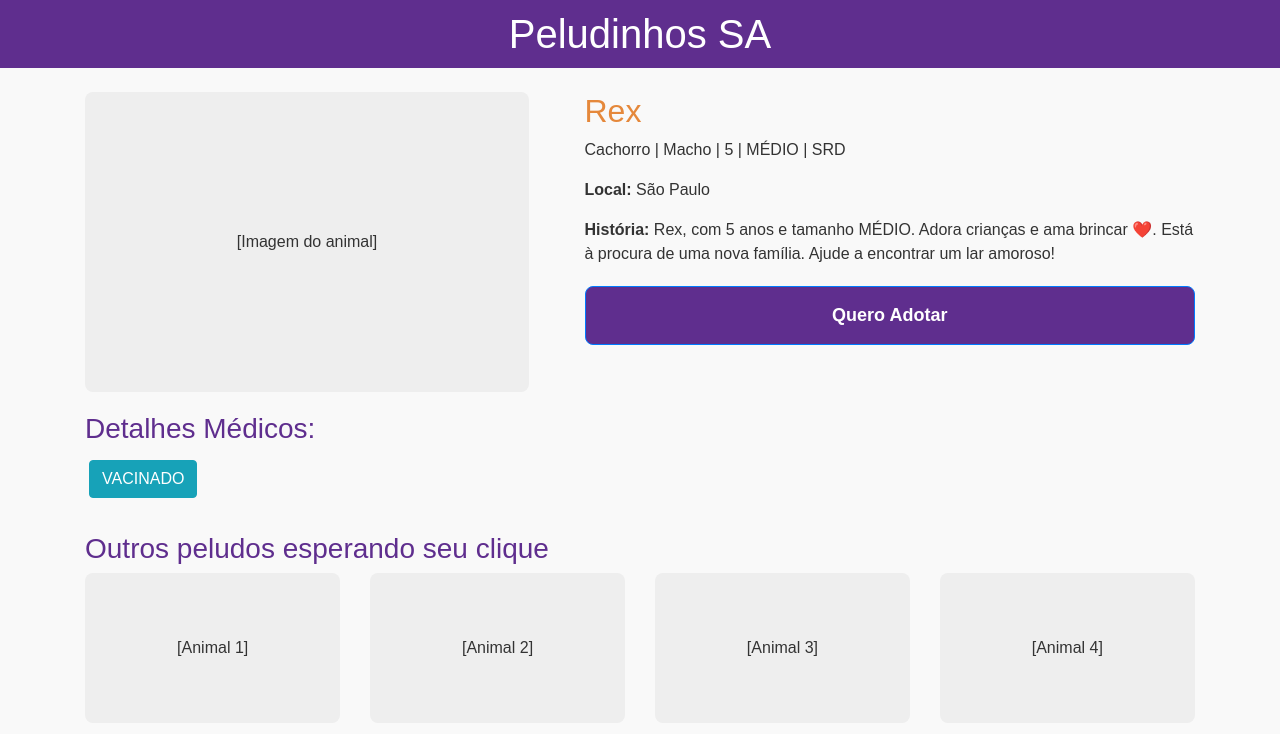
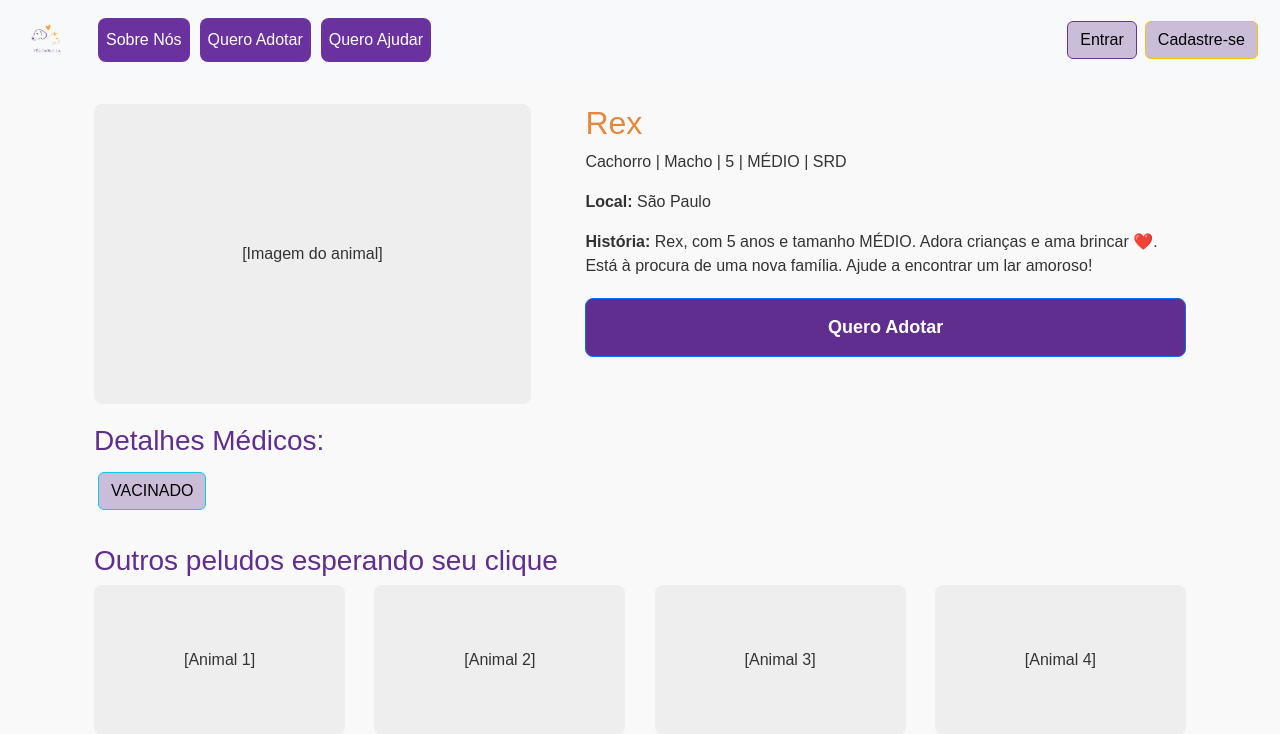
Before and after one commit to liviaboscolo/ProjetoFinal_SquadSarahGilbert, a Django app: page /detalhes/1/ in a window 1280 px wide. Shown: the top 734 px of the page. Run offline with Django 4.2, Linux system fonts and the light colour scheme; data comes from the database, SQL or seed files in the repository; both versions use the stored data as it was after the commit; some libraries are stand-ins or nearby versions.

Commit message:
nav bar adicionada e logo configurada no arquivo static

```diff
--- /dev/null
+++ b/projeto_abrigo_animal/animais/templates/base.html
@@ -0,0 +1,26 @@
+{% load static %}
+
+<!DOCTYPE html>
+<html lang="pt-br">
+<head>
+    <meta charset="UTF-8">
+    <meta name="viewport" content="width=device-width, initial-scale=1.0">
+    <title>PELUDINHOS S.A</title>
+    <link href="https://cdn.jsdelivr.net/npm/bootstrap@5.3.0/dist/css/bootstrap.min.css" rel="stylesheet">
+</head>
+<body>
+
+    {% include 'navbar.html' %}
+
+    <!-- Conteúdo específico de cada página -->
+    <div class="container mt-4">
+        {% block content %}
+        <!-- Aqui será inserido o conteúdo de cada página individual -->
+        {% endblock %}
+    </div>
+
+    <!-- Inclui o Footer -->
+
+    <script src="https://cdn.jsdelivr.net/npm/bootstrap@5.3.0/dist/js/bootstrap.bundle.min.js"></script>
+</body>
+</html>
--- a/projeto_abrigo_animal/animais/templates/detalhes.html
+++ b/projeto_abrigo_animal/animais/templates/detalhes.html
@@ -1,11 +1,6 @@
-<!DOCTYPE html>
-<html lang="pt-br">
-<head>
-    <meta charset="UTF-8">
-    <meta name="viewport" content="width=device-width, initial-scale=1.0">
-    <title>Lar Pelucinha</title>
-    <!-- Bootstrap CSS -->
-    <link href="https://stackpath.bootstrapcdn.com/bootstrap/4.5.2/css/bootstrap.min.css" rel="stylesheet">
+{% extends 'base.html' %}
+{% load static %}
+{% block content %}
     <style>
         body {
             font-family: Arial, sans-serif;
@@ -42,6 +37,7 @@
         }
         .medical-info {
             margin-top: 20px;
+
         }
         .medical-info h3 {
             margin-bottom: 10px;
@@ -51,6 +47,18 @@
             display: flex;
             justify-content: space-between;
         }
+
+        .btn{
+            background-color: rgba(97, 51, 135, 0.3); /* Altere para a cor desejada */
+            color: #000000; /* Cor do texto */
+        }
+
+        .btn:hover {
+            background-color: #4c2277; /* Cor ao passar o mouse */
+            color:white
+        }
+
+
         .status div {
             padding: 10px;
             background-color: #eee;
@@ -70,9 +78,13 @@
             text-decoration: none;
             font-size: 18px;
             font-weight: bold;
-            width: 100%; /* Largura de 50% */
+            width: 100%; /* Largura de 100% */
+        }
 
+        .adopt-button:hover {
+            background-color: #e5883b;
         }
+
         .other-animals {
             margin-top: 30px;
         }
@@ -93,17 +105,11 @@
             align-items: center;
         }
     </style>
-</head>
-<body>
-
-<header>
-    <h1>Peludinhos SA</h1>
-</header>
 
     <div class="container mt-4">
         <div class="animal-info">
             <div class="photo">
-            <!-- Aqui vai a imagem do animal ou um quadrado em branco -->
+                <!-- Aqui vai a imagem do animal ou um quadrado em branco (falta vincular o banco)-->
                 [Imagem do animal]
             </div>
             <div class="details">
@@ -113,10 +119,7 @@
                 <p><strong>História:</strong> {{ animal.descricao }} </p>
                 <a href="/admin/" class="adopt-button btn btn-primary">Quero Adotar</a>
             </div>
-
         </div>
-
-
 
         <div class="medical-info">
             <h3>Detalhes Médicos:</h3>
@@ -130,17 +133,11 @@
         <div class="other-animals">
             <h3>Outros peludos esperando seu clique</h3>
             <div class="gallery">
-            <div class="animal">[Animal 1]</div>
+                <div class="animal">[Animal 1]</div> <!-- Aqui vai a imagem do animal ou um quadrado em branco (falta vincular o banco)-->
                 <div class="animal">[Animal 2]</div>
                 <div class="animal">[Animal 3]</div>
                 <div class="animal">[Animal 4]</div>
             </div>
         </div>
     </div>
-
-<!-- Bootstrap JS, Popper.js, and jQuery -->
-<script src="https://code.jquery.com/jquery-3.5.1.slim.min.js"></script>
-<script src="https://cdn.jsdelivr.net/npm/@popperjs/core@2.9.3/dist/umd/popper.min.js"></script>
-<script src="https://stackpath.bootstrapcdn.com/bootstrap/4.5.2/js/bootstrap.min.js"></script>
-</body>
-</html>
+{% endblock %}
--- /dev/null
+++ b/projeto_abrigo_animal/animais/templates/navbar.html
@@ -0,0 +1,96 @@
+{% load static %}
+
+<style>
+    /* Navbar Container */
+    .navbar {
+        background-color: #f8f9fa; /* Fundo branco */
+        padding: 10px;
+    }
+
+    /* Brand (Logo e Texto) */
+    .navbar-brand {
+        font-size: 24px;
+        font-weight: bold;
+        color: #6a329f; /* Cor roxa */
+        display: flex;
+        align-items: center;
+    }
+
+    .navbar-brand img {
+        margin-right: 10px;
+    }
+
+    /* Navbar Items (Estilo de Botão) */
+    .nav-link {
+        font-size: 16px;
+        color: #fff;
+        background-color: #6a329f; /* Cor roxa */
+        margin-right: 10px;
+        padding: 10px 20px;
+        border-radius: 8px;
+        text-align: center;
+        display: inline-block;
+    }
+
+    .nav-link:hover {
+        background-color: #4d2176; /* Cor roxa mais escura ao passar o mouse */
+        color: #fff;
+    }
+
+    /* Botões de Ação */
+    .btn-outline-primary {
+        border-color: #6a329f;
+        color: #6a329f; /* Cor roxa */
+    }
+
+    .btn-outline-primary:hover {
+        background-color: #6a329f;
+        color: #fff;
+    }
+
+    .btn-warning {
+        background-color: #f5a623; /* Cor laranja */
+        color: #fff;
+    }
+
+    .btn-warning:hover {
+        background-color: #d18a1e; /* Cor laranja mais escura */
+    }
+
+    /* Mobile Toggle Icon */
+    .navbar-toggler {
+        border-color: #6a329f; /* Cor roxa para o ícone de toggle no mobile */
+    }
+
+    .navbar-toggler-icon {
+        background-color: #6a329f; /* Ícone de toggle roxo */
+    }
+</style>
+
+<nav class="navbar navbar-expand-lg navbar-light bg-light">
+    <div class="container-fluid">
+        <a class="navbar-brand" href="#">
+            <img src="{% static 'logo.png' %}" alt="PELUDINHOS S.A" width="50" height="50">
+        </a>
+        <button class="navbar-toggler" type="button" data-bs-toggle="collapse" data-bs-target="#navbarNav" aria-controls="navbarNav" aria-expanded="false" aria-label="Toggle navigation">
+            <span class="navbar-toggler-icon"></span>
+        </button>
+        <div class="collapse navbar-collapse" id="navbarNav">
+            <ul class="navbar-nav me-auto mb-2 mb-lg-0">
+                <li class="nav-item">
+                    <a class="nav-link" aria-current="page" href="#">Sobre Nós</a>
+                </li>
+                <li class="nav-item">
+                    <a class="nav-link" href="#">Quero Adotar</a>
+                </li>
+                <li class="nav-item">
+                    <a class="nav-link" href="#">Quero Ajudar</a>
+                </li>
+            </ul>
+            <div class="d-flex">
+                <a href="/login/" class="btn btn-outline-primary me-2">Entrar</a>
+                <a href="/register/" class="btn btn-warning">Cadastre-se</a>
+            </div>
+        </div>
+    </div>
+</nav>
--- a/projeto_abrigo_animal/animais/urls.py
+++ b/projeto_abrigo_animal/animais/urls.py
@@ -4,4 +4,5 @@ from .import views
 urlpatterns = [
     path('',views.home,name='home'),
     path('detalhes/<int:id>/', views.detalhes, name='detalhes'),
+
 ]
--- a/projeto_abrigo_animal/projeto_abrigo_animal/settings.py
+++ b/projeto_abrigo_animal/projeto_abrigo_animal/settings.py
@@ -16,6 +16,11 @@ import os
 # Build paths inside the project like this: BASE_DIR / 'subdir'.
 BASE_DIR = Path(__file__).resolve().parent.parent
 
+STATIC_URL = '/static/'
+STATIC_ROOT = os.path.join(BASE_DIR)
+STATICFILES_DIRS = [
+    os.path.join(BASE_DIR, "static")
+]
 
 # Quick-start development settings - unsuitable for production
 # See https://docs.djangoproject.com/en/4.2/howto/deployment/checklist/
```
Also changed, not shown: projeto_abrigo_animal/animais/templates/home.html (+5 -15 lines), projeto_abrigo_animal/db.sqlite3, projeto_abrigo_animal/static/caramelo.jpg (added), projeto_abrigo_animal/static/logo.png (added). Lines whose indentation alone changed are shown as unchanged.
